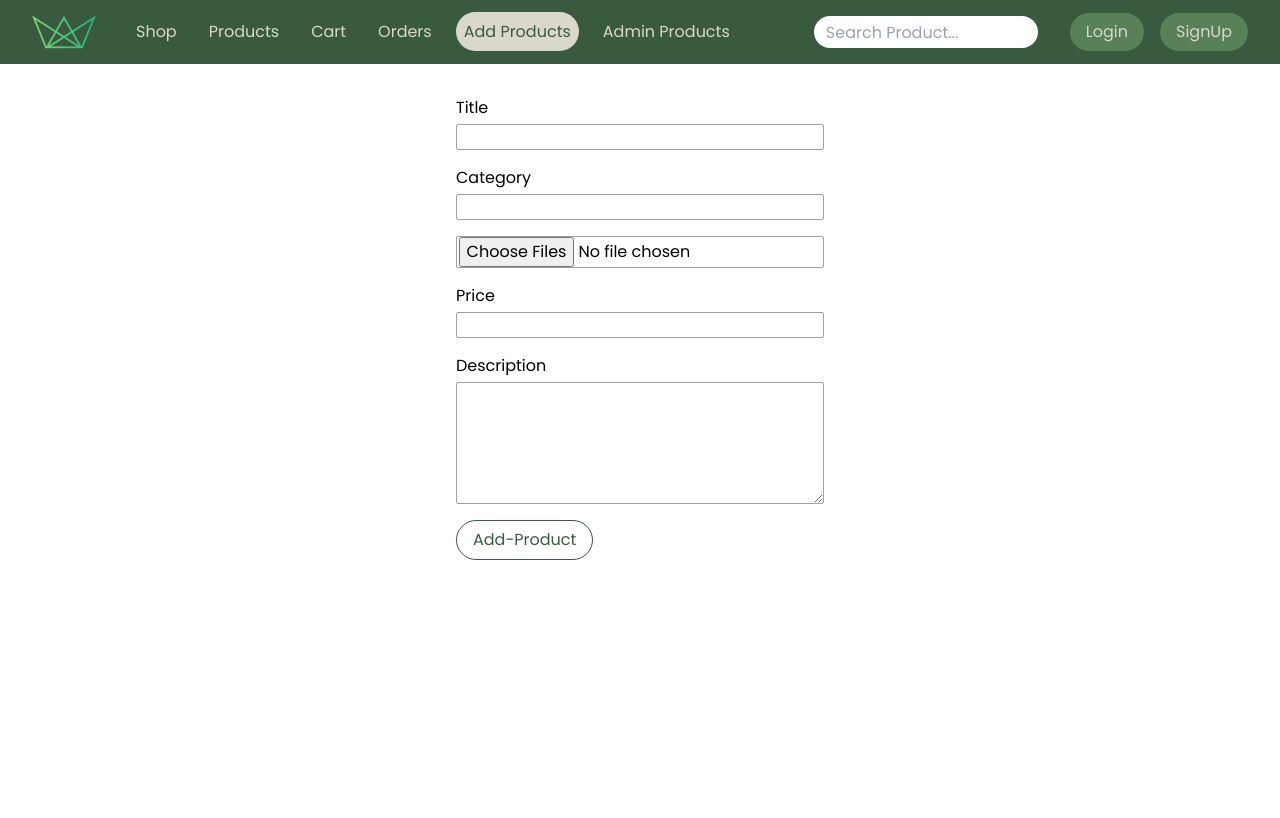
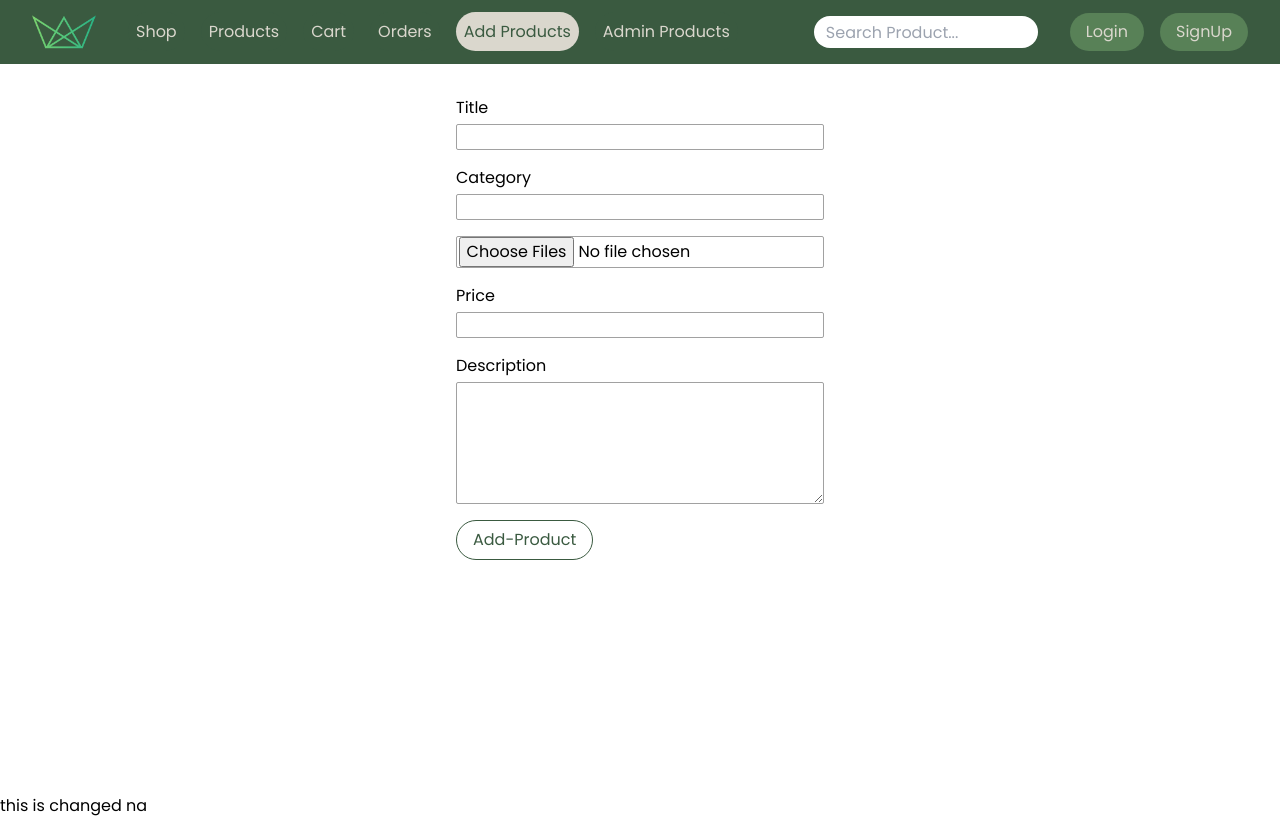
Before and after one commit to mud1tx/Consumer-2-Consumer, a React (Create React App) app in the folder client/: page /admin/add-product in a window 1280 px wide. Built offline with nearby package versions, Linux system fonts and the light colour scheme.

Commit message:
Branch Check

```diff
--- a/client/src/pages/AddProductsPage.js
+++ b/client/src/pages/AddProductsPage.js
@@ -2,7 +2,12 @@ import React from "react";
 import AddProducts from "../features/AddProducts/AddProducts";
 
 const AddProductsPage = () => {
-  return <AddProducts />;
+  return (
+    <>
+      <AddProducts />
+      <h1>this is changed na</h1>
+    </>
+  );
 };
 
 export default AddProductsPage;
```
